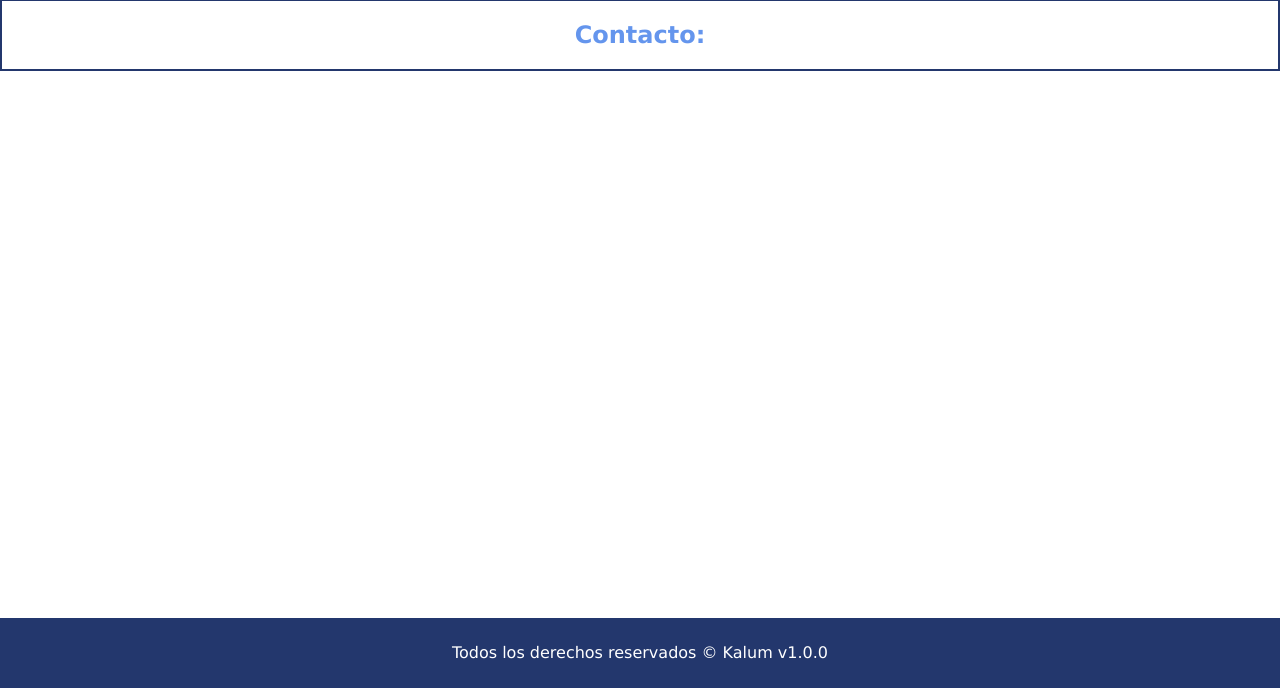
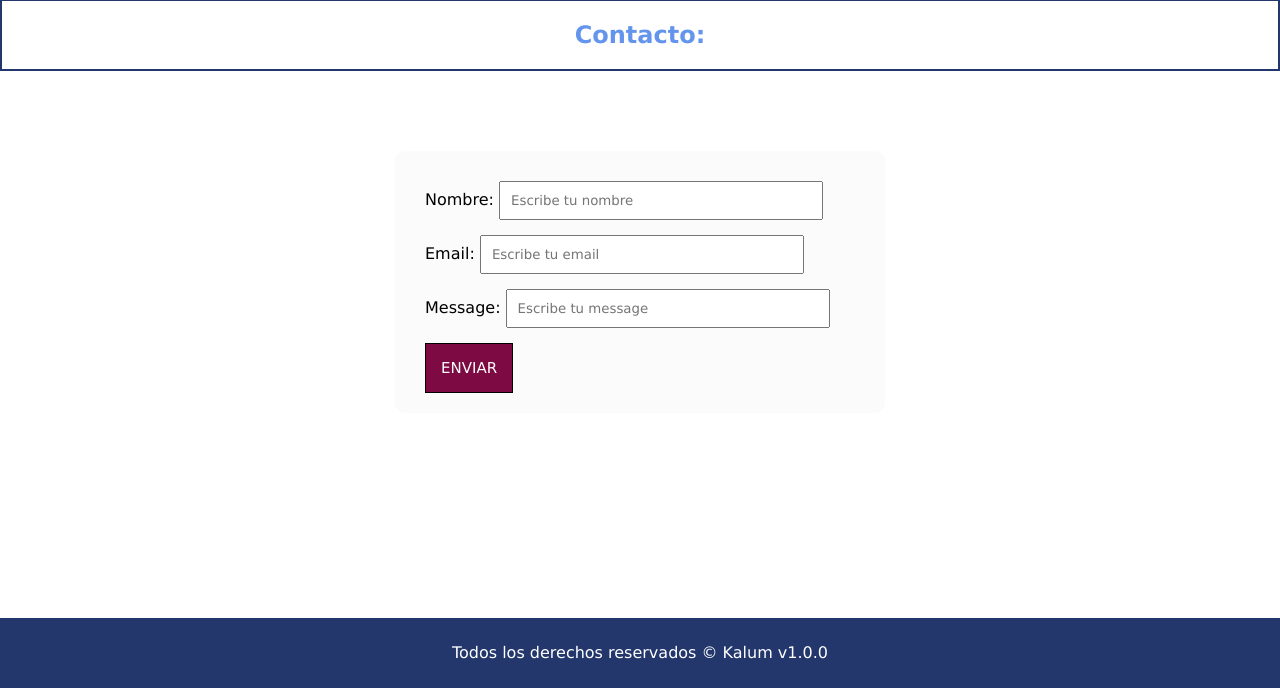
Before and after one commit to Ludwin94/java-2021-web, a plain HTML site: page contacto.html in a window 1280 px wide. Shown: the part 112-800 px from the top of the page. Drawn offline with Linux system fonts and the light colour scheme.

Commit message:
Creación de campos en formulario

```diff
--- a/assets/css/style.css
+++ b/assets/css/style.css
@@ -113,6 +113,24 @@ input[type="submit"], button{
     cursor: pointer;
 }
 
+.contact_form{
+    width: 460px;
+    height: auto;
+    margin: 80px auto;
+    border-radius: 10px;
+    padding-top: 30px;
+    padding-bottom: 20px;
+    background-color: #fbfbfb;
+    padding-left: 30px;
+}
+
+input[type="text", id=], {
+    margin-bottom: 15px;
+    padding: 10px;
+    width: 300px;
+}
+
+
 
 /*Selector por clase*/
 .clearFix{
--- a/contacto.html
+++ b/contacto.html
@@ -24,6 +24,33 @@
             <div id="contenido">
                 <h2>Contacto: </h2>
             </div>
+            <div class="contact_form">
+                <div class="formulario">
+                    <form action="formulario_contacto" method="POST">
+                        <p>
+                            <label for="nombre" class="colocar_nombre"> Nombre:
+                                <span class="obligatorio"></span>
+                            </label>
+                            <input type="text" name="introducir_nombre" id="nombre" required="obligatorio" placeholder="Escribe tu nombre">
+                        </p>
+                        <p>
+                            <label for="email" class="colocar_email"> Email:
+                                <span class="obligatorio"></span>
+                            </label>
+                            <input type="text" name="introducir_email" id="email" required="obligatorio" placeholder="Escribe tu email">
+                        </p>
+                        <p>
+                            <label for="message" class="colocar_message"> Message:
+                                <span class="obligatorio"></span>
+                            </label>
+                            <input type="text" name="introducir_message" id="message" required="obligatorio" placeholder="Escribe tu message">
+                        </p>
+                        <button type="submit" name="enviar_formulario" id="enviar">
+                            <p>Enviar</p>
+                        </button>
+                    </form>
+                </div>
+            </div>
             <footer>
                 Todos los derechos reservados &copy; Kalum v1.0.0
             </footer>
```
